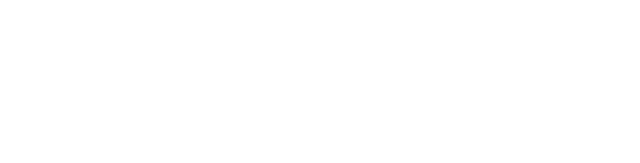
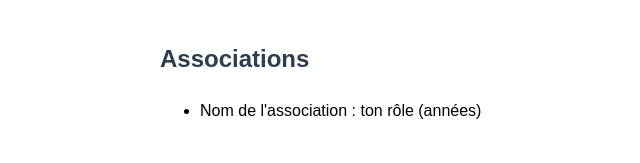
Before and after one commit to justemidingoyi65-art/mon-cv, a plain HTML site: page index.html in a window 1280 px wide. Shown: the whole page, without its empty margins (80-720 px from the left). Drawn offline with Linux system fonts and the light colour scheme.

Commit message:
mise en place de la section associations

```diff
--- a/index.html
+++ b/index.html
@@ -16,7 +16,12 @@
 
   <!-- COMPETENCES -->
 
-  <!-- ASSOCIATIONS -->
+  <section id="associations">
+  <h2>Associations</h2>
+  <ul>
+    <li>Nom de l'association : ton rôle (années)</li>
+  </ul>
+</section>
 
 </body>
 </html>
```
